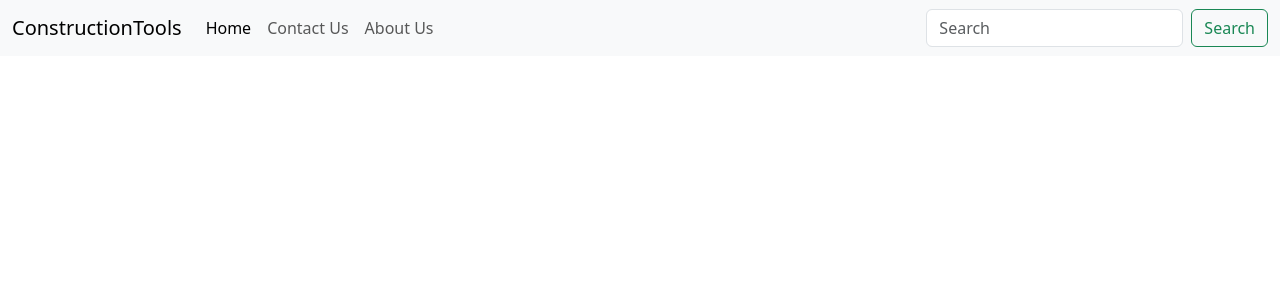
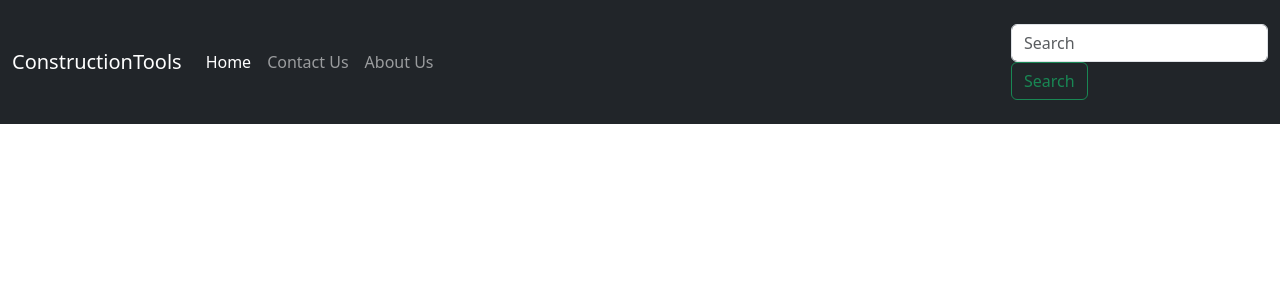
Before and after one commit to Josephdada01/ConstructionTools, a Django app: page / in a window 1280 px wide. Shown: the top 300 px of the page. Run offline with Django 5.2, Linux system fonts and the light colour scheme.

Commit message:
adding some styling to the navigation bar

```diff
--- a/construt2ls/templates/index.html
+++ b/construt2ls/templates/index.html
@@ -7,7 +7,7 @@
     <link href="https://cdn.jsdelivr.net/npm/bootstrap@5.3.3/dist/css/bootstrap.min.css" rel="stylesheet" integrity="sha384-QWTKZyjpPEjISv5WaRU9OFeRpok6YctnYmDr5pNlyT2bRjXh0JMhjY6hW+ALEwIH" crossorigin="anonymous">
   </head>
   <body>
-    <nav class="navbar navbar-expand-lg bg-body-tertiary">
+    <nav class="navbar navbar-expand-lg navbar-dark bg-dark py-4">
   <div class="container-fluid">
     <a class="navbar-brand" href="#">ConstructionTools</a>
     <button class="navbar-toggler" type="button" data-bs-toggle="collapse" data-bs-target="#navbarSupportedContent" aria-controls="navbarSupportedContent" aria-expanded="false" aria-label="Toggle navigation">
@@ -24,16 +24,15 @@
         <li class="nav-item">
           <a class="nav-link" href="/about">About Us</a>
         </li>
-
-
       </ul>
-      <form class="d-flex" role="search">
-        <input class="form-control me-2" type="search" placeholder="Search" aria-label="Search">
-        <button class="btn btn-outline-success" type="submit">Search</button>
+      <form class="form-inline my-2 my-lg-0">
+        <input class="form-control mr-sm-2" type="search" placeholder="Search" aria-label="Search">
+        <button class="btn btn-outline-success my-2 my-sm-0" type="submit">Search</button>
       </form>
     </div>
   </div>
 </nav>
+
     <script src="https://cdn.jsdelivr.net/npm/bootstrap@5.3.3/dist/js/bootstrap.bundle.min.js" integrity="sha384-YvpcrYf0tY3lHB60NNkmXc5s9fDVZLESaAA55NDzOxhy9GkcIdslK1eN7N6jIeHz" crossorigin="anonymous"></script>
   </body>
 </html>
```
